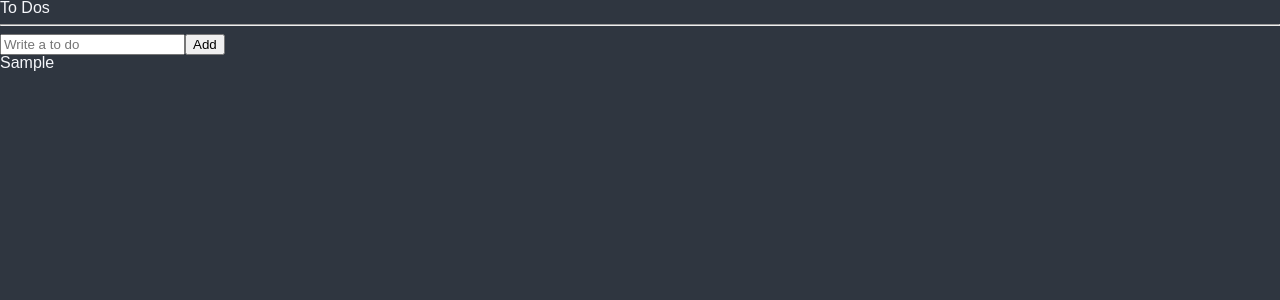
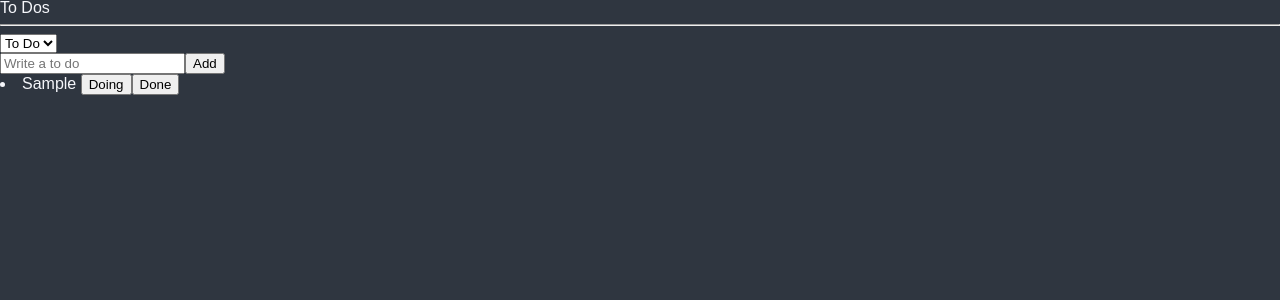
Before and after one commit to tlsrhksgh/todolist-with_react, a React (Create React App) app: page / in a window 1280 px wide. Both pictures are taken after typing "Sample" into the empty fields and a click on the button "Add". Shown: the top 300 px of the page. Built offline with nearby package versions, Linux system fonts and the light colour scheme.

Commit message:
Background -- selector - selector는 state 자체가 변경되는게 아니라 output을 변형하는 것.

```diff
--- /dev/null
+++ b/src/atoms.ts
@@ -0,0 +1,33 @@
+import { atom, selector } from "recoil";
+
+export enum Categories {
+  "TO_DO" = "TO_DO",
+  "DOING" = "DOING",
+  "DONE" = "DONE",
+}
+
+export interface IToDo {
+  text: string;
+  id: number;
+  category: Categories;
+}
+
+export const categoryState = atom<Categories>({
+  key: "category",
+  default: Categories.TO_DO,
+});
+
+export const toDoState = atom<IToDo[]>({
+  key: "toDo",
+  default: [],
+});
+
+export const toDoSelector = selector({
+  key: "toDoSelector",
+  get: ({ get }) => {
+    const toDos = get(toDoState);
+    const category = get(categoryState);
+
+    return toDos.filter((toDo) => toDo.category === category);
+  },
+});
--- /dev/null
+++ b/src/components/CreateToDo.tsx
@@ -0,0 +1,35 @@
+import { useForm } from "react-hook-form";
+import { useRecoilValue, useSetRecoilState } from "recoil";
+import { categoryState, toDoState } from "../atoms";
+
+interface IForm {
+  toDo: string;
+}
+
+function CreateToDo() {
+  const setToDos = useSetRecoilState(toDoState);
+  const category = useRecoilValue(categoryState);
+
+  const { register, handleSubmit, setValue } = useForm<IForm>();
+  const handleValid = ({ toDo }: IForm) => {
+    setToDos((oldToDos) => [
+      { text: toDo, id: Date.now(), category },
+      ...oldToDos,
+    ]);
+    setValue("toDo", "");
+  };
+
+  return (
+    <form onSubmit={handleSubmit(handleValid)}>
+      <input
+        {...register("toDo", {
+          required: "Please wirte a To Do",
+        })}
+        placeholder="Write a to do"
+      />
+      <button>Add</button>
+    </form>
+  );
+}
+
+export default CreateToDo;
--- /dev/null
+++ b/src/components/ToDo.tsx
@@ -0,0 +1,35 @@
+import { useSetRecoilState } from "recoil";
+import { Categories, IToDo, toDoState } from "../atoms";
+
+function ToDo({ text, category, id }: IToDo) {
+  const setToDos = useSetRecoilState(toDoState);
+
+  const changeCategory = (newCategory: IToDo["category"]) => {
+    setToDos((oldToDos) => {
+      const targetIndex = oldToDos.findIndex((toDo) => toDo.id === id);
+      const newToDo = { text, id, category: newCategory };
+      return [
+        ...oldToDos.slice(0, targetIndex),
+        newToDo,
+        ...oldToDos.slice(targetIndex + 1),
+      ];
+    });
+  };
+
+  return (
+    <li>
+      <span>{text} </span>
+      {category !== Categories.DOING && (
+        <button onClick={() => changeCategory(Categories.DOING)}>Doing</button>
+      )}
+      {category !== Categories.TO_DO && (
+        <button onClick={() => changeCategory(Categories.TO_DO)}>ToDo</button>
+      )}
+      {category !== Categories.DONE && (
+        <button onClick={() => changeCategory(Categories.DONE)}>Done</button>
+      )}
+    </li>
+  );
+}
+
+export default ToDo;
--- a/src/components/ToDoList.tsx
+++ b/src/components/ToDoList.tsx
@@ -1,56 +1,30 @@
-import { useForm } from "react-hook-form";
-import {
-  atom,
-  useRecoilState,
-  useRecoilValue,
-  useSetRecoilState,
-} from "recoil";
-
-interface IForm {
-  toDo: string;
-}
-
-interface IToDo {
-  text: string;
-  id: number;
-  category: "TO_DO" | "DOING" | "DONE";
-}
-
-const toDoState = atom<IToDo[]>({
-  key: "toDo",
-  default: [],
-});
+import { useRecoilState, useRecoilValue } from "recoil";
+import CreateToDo from "./CreateToDo";
+import { Categories, categoryState, toDoSelector, toDoState } from "../atoms";
+import ToDo from "./ToDo";
+import React from "react";
 
 function ToDoList() {
-  const [toDos, setToDos] = useRecoilState(toDoState);
-  const { register, handleSubmit, setValue } = useForm<IForm>();
-  const handleValid = ({ toDo }: IForm) => {
-    setToDos((oldToDos) => [
-      { text: toDo, id: Date.now(), category: "TO_DO" },
-      ...oldToDos,
-    ]);
-    setValue("toDo", "");
+  const toDos = useRecoilValue(toDoSelector);
+  const [category, setCategory] = useRecoilState(categoryState);
+  const onInput = (event: React.FormEvent<HTMLSelectElement>) => {
+    setCategory(event.currentTarget.value as any);
   };
-  console.log(toDos);
+  console.log(category);
 
   return (
     <div>
       <h1>To Dos</h1>
       <hr />
-      <form onSubmit={handleSubmit(handleValid)}>
-        <input
-          {...register("toDo", {
-            required: "Please wirte a To Do",
-          })}
-          placeholder="Write a to do"
-        />
-        <button>Add</button>
-      </form>
-      <ul>
-        {toDos.map((toDo) => (
-          <li key={toDo.id}>{toDo.text}</li>
-        ))}
-      </ul>
+      <select value={category} onInput={onInput}>
+        <option value={Categories.TO_DO}>To Do</option>
+        <option value={Categories.DOING}>Doing</option>
+        <option value={Categories.DONE}>Done</option>
+      </select>
+      <CreateToDo />
+      {toDos?.map((toDo) => (
+        <ToDo key={toDo.id} {...toDo} />
+      ))}
     </div>
   );
 }
```
